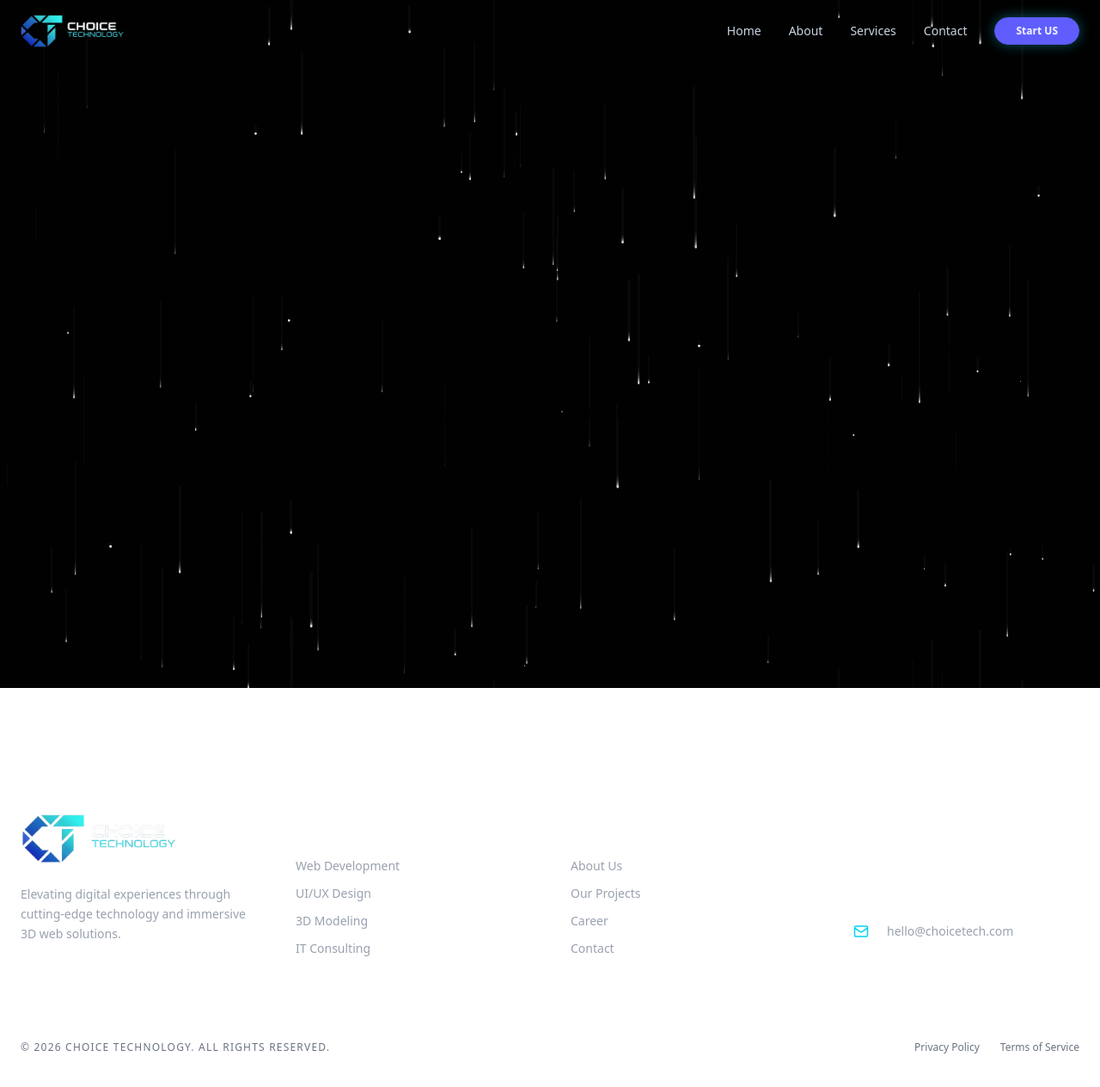
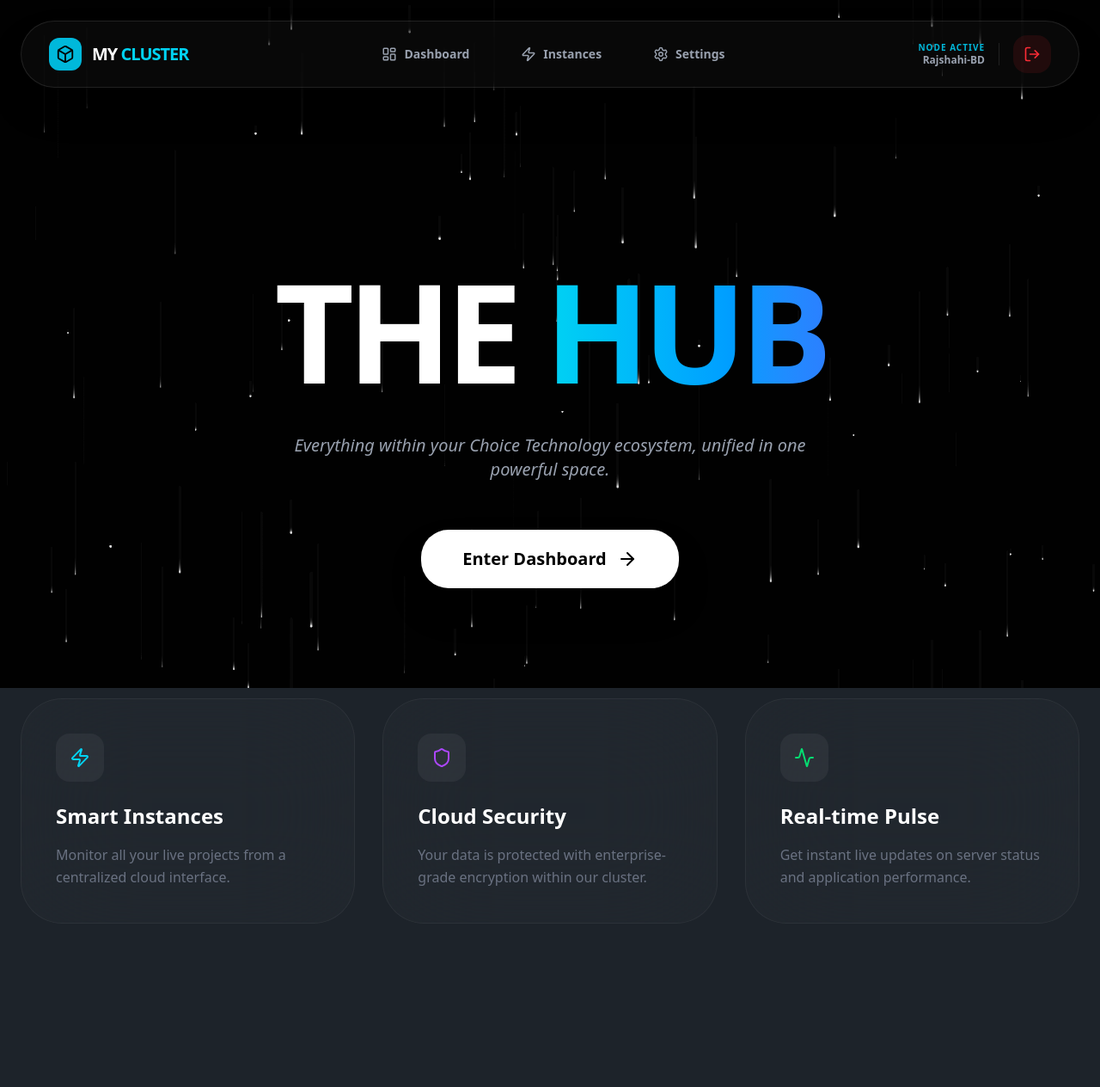
Before and after one commit to MernStackExpert/Choice-Technology, a Next.js app: page /my-cluster in a window 1280 px wide. Before the commit this address had no page. Shown: the top 1264 px of the page at 86% size. After the commit the page ends 1154 px from the top, so only its background shows below. Built offline with nearby package versions, Linux system fonts and the light colour scheme.

Commit message:
Add Cluster

```diff
--- /dev/null
+++ b/src/Components/Cluster/ClusterNavbar.jsx
@@ -0,0 +1,55 @@
+"use client";
+
+import React from "react";
+import Link from "next/link";
+import { usePathname } from "next/navigation";
+import { Box, LayoutDashboard, Zap, Settings, LogOut } from "lucide-react";
+
+export default function ClusterNavbar() {
+  const pathname = usePathname();
+
+  const navLinks = [
+    { name: "Dashboard", path: "/my-cluster/dashboard", icon: <LayoutDashboard size={18} /> },
+    { name: "Instances", path: "/my-cluster/instances", icon: <Zap size={18} /> },
+    { name: "Settings", path: "/my-cluster/settings", icon: <Settings size={18} /> },
+  ];
+
+  return (
+    <nav className="fixed top-0 left-0 w-full z-[100] px-6 py-6">
+      <div className="max-w-7xl mx-auto flex items-center justify-between bg-white/[0.03] backdrop-blur-2xl border border-white/10 rounded-[2.5rem] px-8 py-4 shadow-2xl">
+
+        <Link href="/my-cluster" className="flex items-center gap-3 group">
+          <div className="p-2 bg-cyan-500 rounded-xl group-hover:rotate-12 transition-transform">
+            <Box size={22} className="text-black" />
+          </div>
+          <span className="font-black text-xl tracking-tighter uppercase text-white">
+            MY <span className="text-cyan-400">CLUSTER</span>
+          </span>
+        </Link>
+
+        <div className="hidden md:flex items-center gap-3">
+          {navLinks.map((link) => (
+            <Link key={link.path} href={link.path}>
+              <div className={`flex items-center gap-2 px-6 py-2.5 rounded-2xl transition-all cursor-pointer text-sm font-bold ${
+                pathname === link.path ? "bg-white text-black shadow-lg" : "text-gray-400 hover:text-white hover:bg-white/5"
+              }`}>
+                {link.icon}
+                {link.name}
+              </div>
+            </Link>
+          ))}
+        </div>
+
+        <div className="flex items-center gap-4">
+          <div className="hidden sm:flex flex-col items-end border-r border-white/10 pr-4">
+            <span className="text-[10px] font-black text-cyan-500 uppercase tracking-widest leading-none mb-1">Node Active</span>
+            <span className="text-xs font-bold text-gray-400 leading-none">Rajshahi-BD</span>
+          </div>
+          <button className="p-3 bg-red-500/10 text-red-500 rounded-2xl hover:bg-red-500 hover:text-white transition-all cursor-pointer">
+            <LogOut size={20} />
+          </button>
+        </div>
+      </div>
+    </nav>
+  );
+}
--- /dev/null
+++ b/src/app/(page)/layout.jsx
@@ -0,0 +1,14 @@
+import Navbar from "@/Components/Navbar";
+import Footer from "@/Components/Footer";
+
+export default function PageLayout({ children }) {
+  return (
+    <>
+      <Navbar />
+      <main className="flex-grow mt-20 max-w-7xl mx-auto">
+        {children}
+      </main>
+      <Footer />
+    </>
+  );
+}
--- a/src/app/layout.jsx
+++ b/src/app/layout.jsx
@@ -1,8 +1,6 @@
 import { Geist, Geist_Mono } from "next/font/google";
 import "./globals.css";
 import ThreeBackground from "@/Components/bg-mouse-effect/ThreeBackground";
-import Navbar from "@/Components/Navbar";
-import Footer from "@/Components/Footer";
 
 const geistSans = Geist({
   variable: "--font-geist-sans",
@@ -22,29 +20,17 @@ export const metadata = {
 export default function RootLayout({ children }) {
   return (
     <html lang="en">
-      <body
-        className={`${geistSans.variable} ${geistMono.variable} antialiased`}
-      >
+      <body className={`${geistSans.variable} ${geistMono.variable} antialiased`}>
         <div className="flex flex-col min-h-screen relative">
+          {/* Global 3D Background */}
           <div className="fixed inset-0 z-0">
-          <ThreeBackground />
-        </div>
+            <ThreeBackground />
+          </div>
 
-        <div className="relative z-10 flex flex-col min-h-screen">
-        <div>
-          <Navbar />
-        </div>
 
-        <main className="flex-grow mt-20 max-w-7xl mx-auto">
-          {children}
-        </main>
-
-        <footer>
-          <Footer/>
-        </footer>
-
-        </div>
-
+          <div className="relative z-10 flex flex-col min-h-screen">
+            {children}
+          </div>
         </div>
       </body>
     </html>
--- /dev/null
+++ b/src/app/my-cluster/dashboard/page.jsx
@@ -0,0 +1,67 @@
+"use client";
+
+import React from "react";
+import { motion } from "framer-motion";
+import { Globe, Cpu, Server, Activity } from "lucide-react";
+
+export default function DashboardOverview() {
+  return (
+    <div className="max-w-7xl mx-auto px-6">
+      <header className="mb-12">
+        <h1 className="text-4xl md:text-6xl font-black text-white">
+          System <span className="text-transparent bg-clip-text bg-gradient-to-r from-cyan-400 to-blue-500">Pulse</span>
+        </h1>
+        <p className="text-gray-500 mt-2 font-medium">Hello Nirob, here is your project status for Choice Technology.</p>
+      </header>
+
+      {/* Stats Cards */}
+      <div className="grid grid-cols-1 md:grid-cols-4 gap-6 mb-12">
+        {[
+          { label: "Active Sites", val: "02", icon: <Globe className="text-cyan-400" /> },
+          { label: "Server Health", val: "99.9%", icon: <Server className="text-green-400" /> },
+          { label: "CPU Usage", val: "12%", icon: <Cpu className="text-purple-400" /> },
+          { label: "Requests", val: "1.2k", icon: <Activity className="text-blue-400" /> },
+        ].map((stat, i) => (
+          <div key={i} className="bg-white/5 border border-white/10 p-6 rounded-[2rem] hover:border-cyan-500/30 transition-all">
+            <div className="mb-4">{stat.icon}</div>
+            <p className="text-gray-500 text-[10px] uppercase font-bold tracking-widest">{stat.label}</p>
+            <h2 className="text-3xl font-black mt-1">{stat.val}</h2>
+          </div>
+        ))}
+      </div>
+
+      {/* Project Tracking List */}
+      <div className="bg-white/[0.02] border border-white/10 rounded-[3rem] p-8 md:p-12">
+        <h3 className="text-2xl font-bold mb-8">Ongoing Deployments</h3>
+
+        <div className="space-y-8">
+          {[
+            { name: "Personal Portfolio", type: "MERN Stack", progress: 85, status: "Coding" },
+            { name: "Freshness Grocery", type: "Next.js E-com", progress: 40, status: "Design" }
+          ].map((project, idx) => (
+            <div key={idx} className="group">
+              <div className="flex justify-between items-end mb-4">
+                <div>
+                  <h4 className="text-xl font-bold group-hover:text-cyan-400 transition-colors">{project.name}</h4>
+                  <p className="text-gray-500 text-xs uppercase font-bold tracking-widest mt-1">{project.type}</p>
+                </div>
+                <div className="text-right">
+                  <span className="text-cyan-400 text-xs font-black uppercase tracking-widest">{project.status}</span>
+                  <p className="text-white font-black text-xl">{project.progress}%</p>
+                </div>
+              </div>
+              <div className="h-3 w-full bg-white/5 rounded-full overflow-hidden">
+                <motion.div
+                  initial={{ width: 0 }}
+                  whileInView={{ width: `${project.progress}%` }}
+                  transition={{ duration: 1.5, ease: "easeOut" }}
+                  className="h-full bg-gradient-to-r from-cyan-500 to-blue-500 shadow-[0_0_15px_rgba(34,211,238,0.5)]"
+                />
+              </div>
+            </div>
+          ))}
+        </div>
+      </div>
+    </div>
+  );
+}
--- /dev/null
+++ b/src/app/my-cluster/layout.jsx
@@ -0,0 +1,13 @@
+import ClusterNavbar from "@/Components/Cluster/ClusterNavbar";
+
+export default function ClusterLayout({ children }) {
+  return (
+    <div className="relative min-h-screen">
+      <ClusterNavbar />
+      <main className="pt-32">
+        {children}
+      </main>
+
+    </div>
+  );
+}
--- /dev/null
+++ b/src/app/my-cluster/page.jsx
@@ -0,0 +1,83 @@
+"use client";
+
+import React from "react";
+import { motion } from "framer-motion";
+import Link from "next/link";
+import { ArrowRight, Zap, Shield, Activity } from "lucide-react";
+
+export default function MyClusterLanding() {
+  const features = [
+    {
+      title: "Smart Instances",
+      icon: <Zap className="text-cyan-400" />,
+      desc: "Monitor all your live projects from a centralized cloud interface."
+    },
+    {
+      title: "Cloud Security",
+      icon: <Shield className="text-purple-500" />,
+      desc: "Your data is protected with enterprise-grade encryption within our cluster."
+    },
+    {
+      title: "Real-time Pulse",
+      icon: <Activity className="text-green-400" />,
+      desc: "Get instant live updates on server status and application performance."
+    }
+  ];
+
+  return (
+    <div className="relative min-h-screen">
+      <div className="max-w-7xl mx-auto w-full relative z-10 pt-44 pb-20 px-6">
+        <header className="text-center mb-32">
+          <motion.h1
+            initial={{ opacity: 0, scale: 0.9 }}
+            animate={{ opacity: 1, scale: 1 }}
+            className="text-7xl md:text-[10rem] font-black text-white tracking-tighter leading-none mb-10"
+          >
+            THE <span className="text-transparent bg-clip-text bg-gradient-to-r from-cyan-400 to-blue-500">HUB</span>
+          </motion.h1>
+
+          <motion.p
+            initial={{ opacity: 0 }}
+            animate={{ opacity: 1 }}
+            transition={{ delay: 0.2 }}
+            className="text-gray-400 max-w-2xl mx-auto text-xl font-medium italic mb-14"
+          >
+            Everything within your Choice Technology ecosystem, unified in one powerful space.
+          </motion.p>
+
+          <motion.div
+            initial={{ opacity: 0, y: 20 }}
+            animate={{ opacity: 1, y: 0 }}
+            transition={{ delay: 0.4 }}
+            className="flex flex-col sm:flex-row items-center justify-center gap-6"
+          >
+            <Link href="/my-cluster/dashboard">
+              <button className="px-12 py-5 bg-white text-black rounded-[2rem] font-black text-xl flex items-center gap-3 hover:bg-cyan-400 hover:scale-105 transition-all cursor-pointer shadow-2xl">
+                Enter Dashboard <ArrowRight size={24} />
+              </button>
+            </Link>
+          </motion.div>
+        </header>
+
+        <div className="grid grid-cols-1 md:grid-cols-3 gap-8">
+          {features.map((item, i) => (
+            <motion.div
+              key={i}
+              initial={{ opacity: 0, y: 30 }}
+              whileInView={{ opacity: 1, y: 0 }}
+              className="p-10 rounded-[3rem] bg-white/[0.02] border border-white/5 backdrop-blur-3xl hover:bg-white/[0.05] transition-all"
+            >
+              <div className="mb-6 p-4 w-fit bg-white/5 rounded-2xl">
+                {item.icon}
+              </div>
+              <h3 className="text-2xl font-bold text-white mb-4">{item.title}</h3>
+              <p className="text-gray-500 leading-relaxed font-medium">
+                {item.desc}
+              </p>
+            </motion.div>
+          ))}
+        </div>
+      </div>
+    </div>
+  );
+}
```
Also changed, not shown: src/app/(page)/page.jsx (renamed from src/app/page.jsx).
